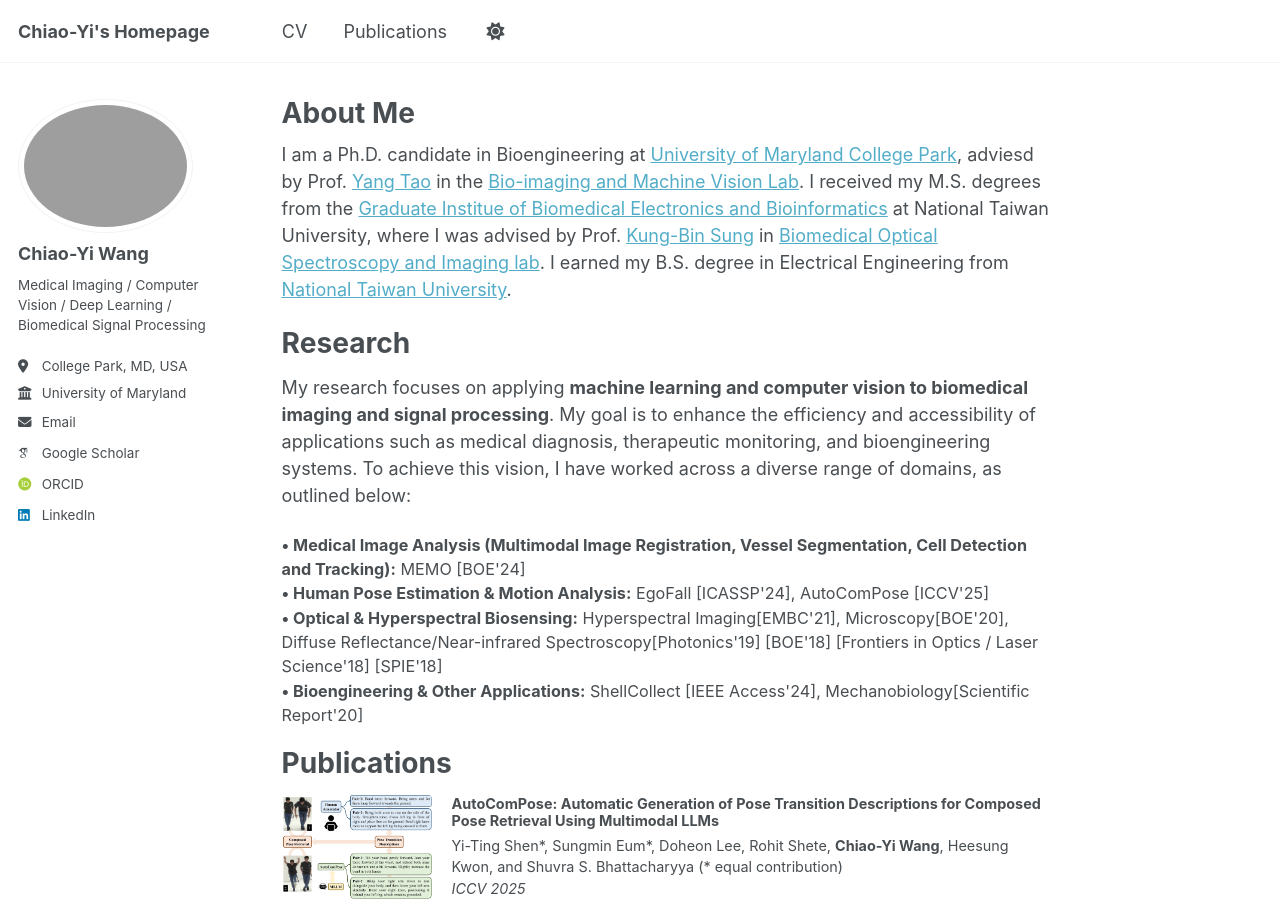
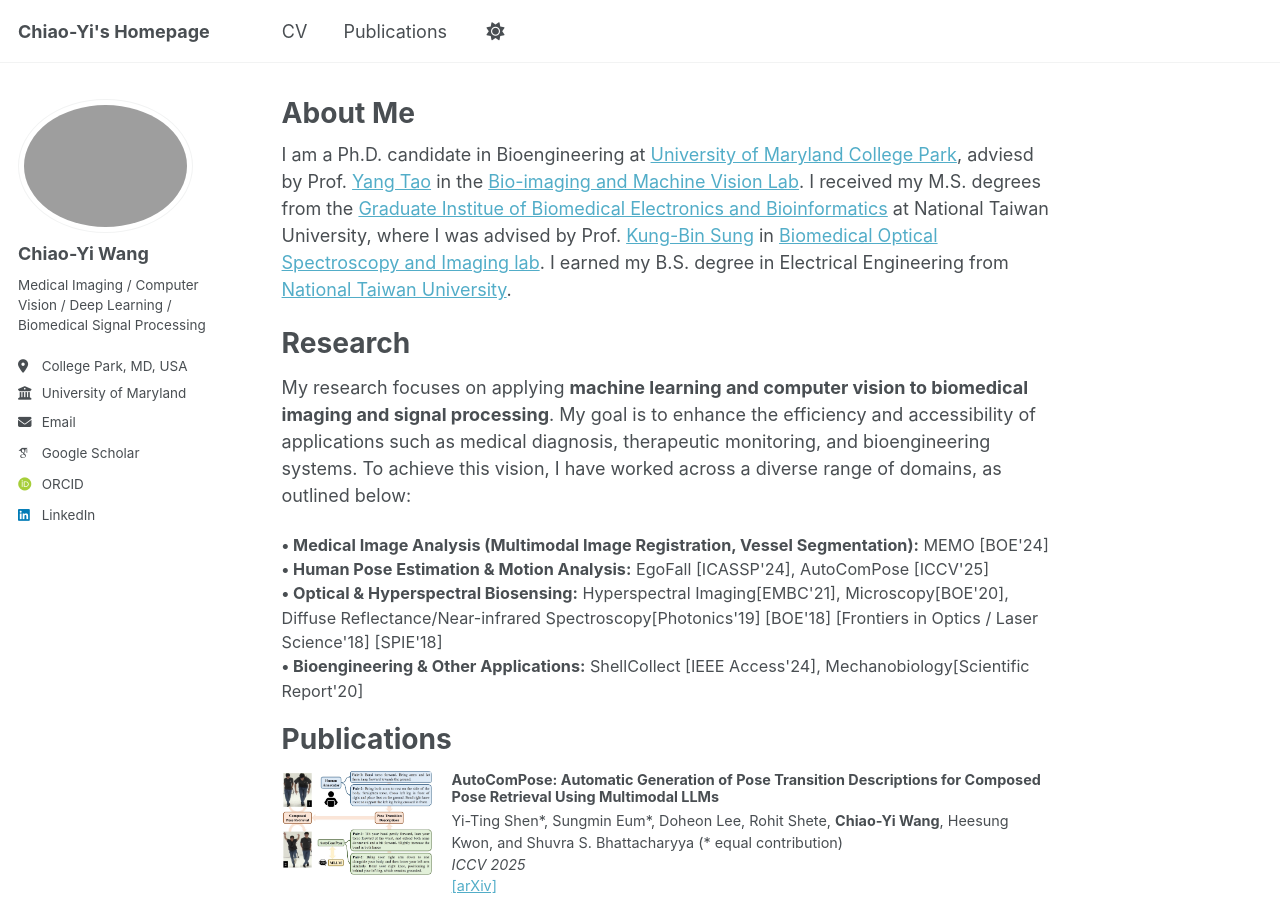
Before and after one commit to chiaoyiwang0424/chiaoyiwang0424.github.io, a Jekyll site: the page built from _pages/about.md, in a window 1280 px wide and 900 px high. Built offline with Jekyll 4.4.1, drawn with Linux system fonts in a browser that asks for light colours; some web fonts are replaced.

Commit message:
update summary

```diff
--- a/_pages/about.md
+++ b/_pages/about.md
@@ -14,7 +14,7 @@ Research
 ======
 My research focuses on applying <strong>machine learning and computer vision to biomedical imaging and signal processing</strong>. My goal is to enhance the efficiency and accessibility of applications such as medical diagnosis, therapeutic monitoring, and bioengineering systems. To achieve this vision, I have worked across a diverse range of domains, as outlined below:
 <div style="font-size: 0.9em; margin-top: 0; margin-bottom: 20px;">
-<strong>&bull; Medical Image Analysis (Multimodal Image Registration, Vessel Segmentation, Cell Detection and Tracking):</strong> MEMO [BOE'24]<br>
+<strong>&bull; Medical Image Analysis (Multimodal Image Registration, Vessel Segmentation):</strong> MEMO [BOE'24]<br>
 <strong>&bull; Human Pose Estimation & Motion Analysis:</strong> EgoFall [ICASSP'24], AutoComPose [ICCV'25]<br>
 <strong>&bull; Optical & Hyperspectral Biosensing:</strong> Hyperspectral Imaging[EMBC'21], Microscopy[BOE'20], Diffuse Reflectance/Near-infrared Spectroscopy[Photonics'19] [BOE'18] [Frontiers in Optics / Laser Science'18] [SPIE'18]<br>
 <strong>&bull; Bioengineering & Other Applications:</strong> ShellCollect [IEEE Access'24], Mechanobiology[Scientific Report'20]<br>
```
